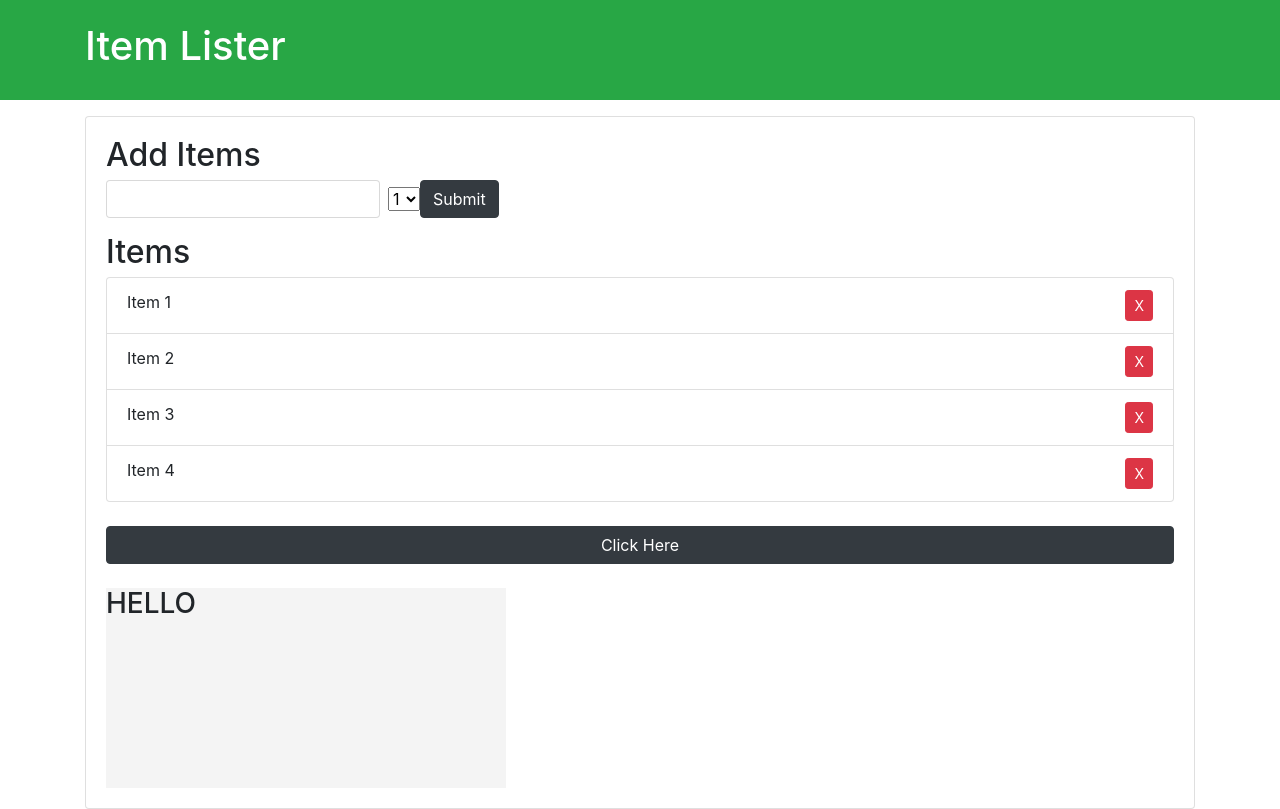
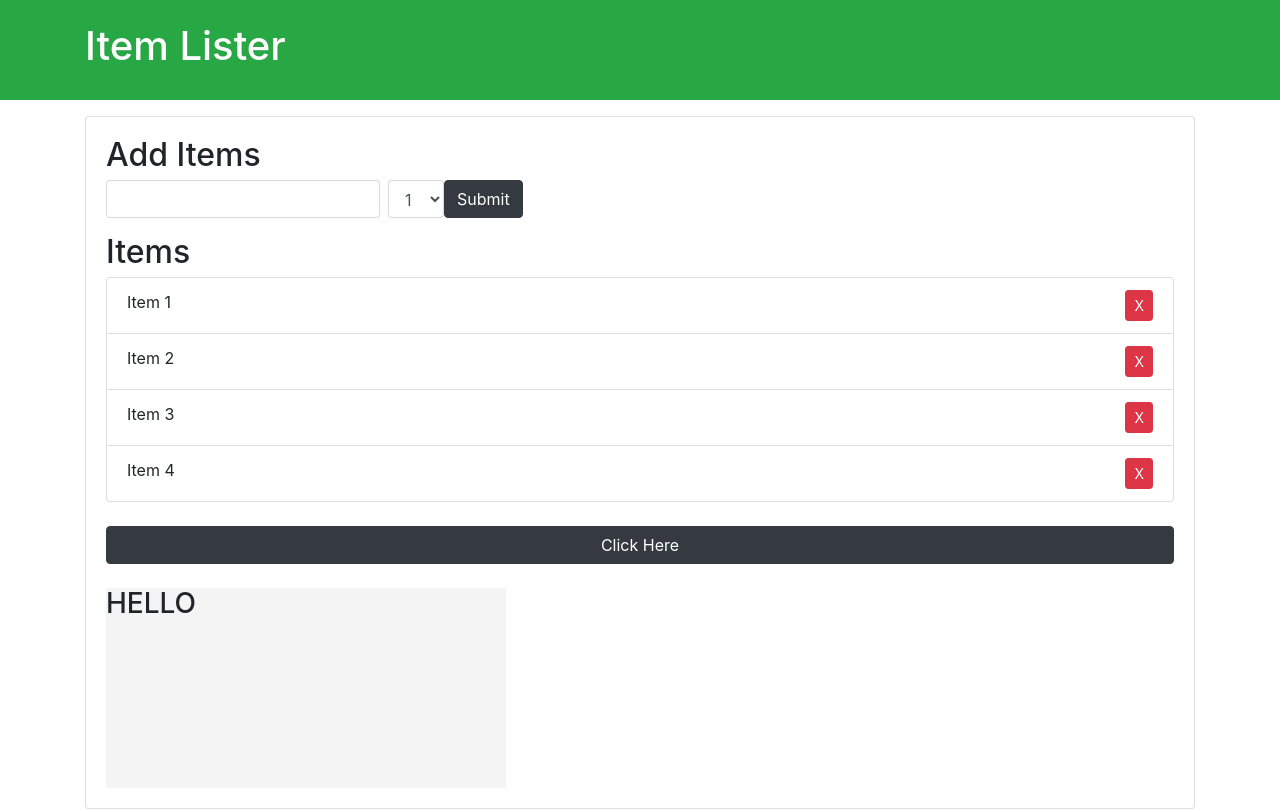
Before and after one commit to NancyAsiuloka/Javascript-DOM-Tutorial, a plain HTML site: page index.html in a window 1280 px wide. Drawn offline with nearby package versions, Linux system fonts and the light colour scheme.

Commit message:
added classname

```diff
--- a/index.html
+++ b/index.html
@@ -35,7 +35,7 @@
         <h2 class="title">Add Items</h2>
         <form id="addForm" class="form-inline mb-3">
           <input type="text" class="form-control mr-2" id="item" />
-          <select>
+          <select class="form-control">
             <option value="1">1</option>
             <option value="2">2</option>
             <option value="3">3</option>
```
